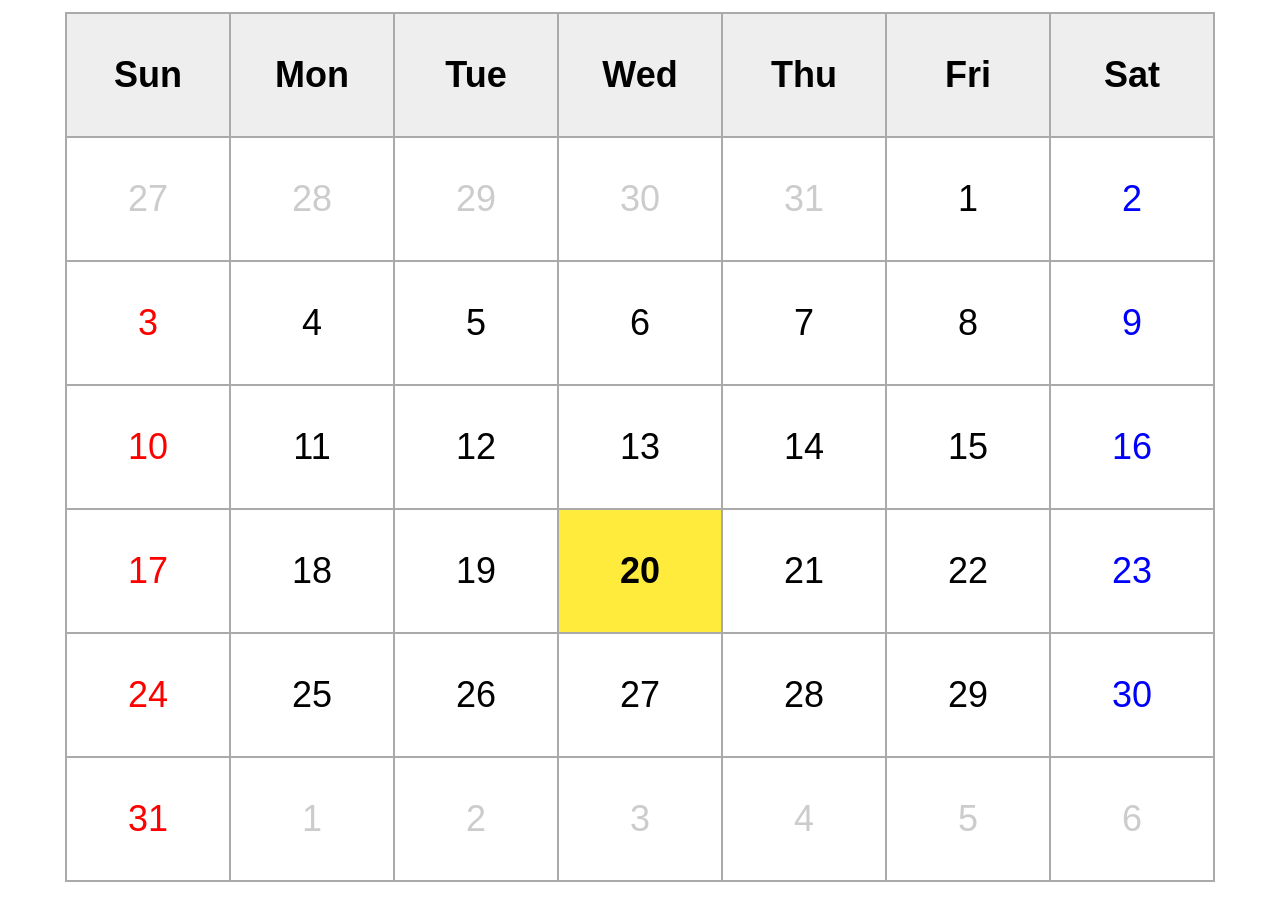
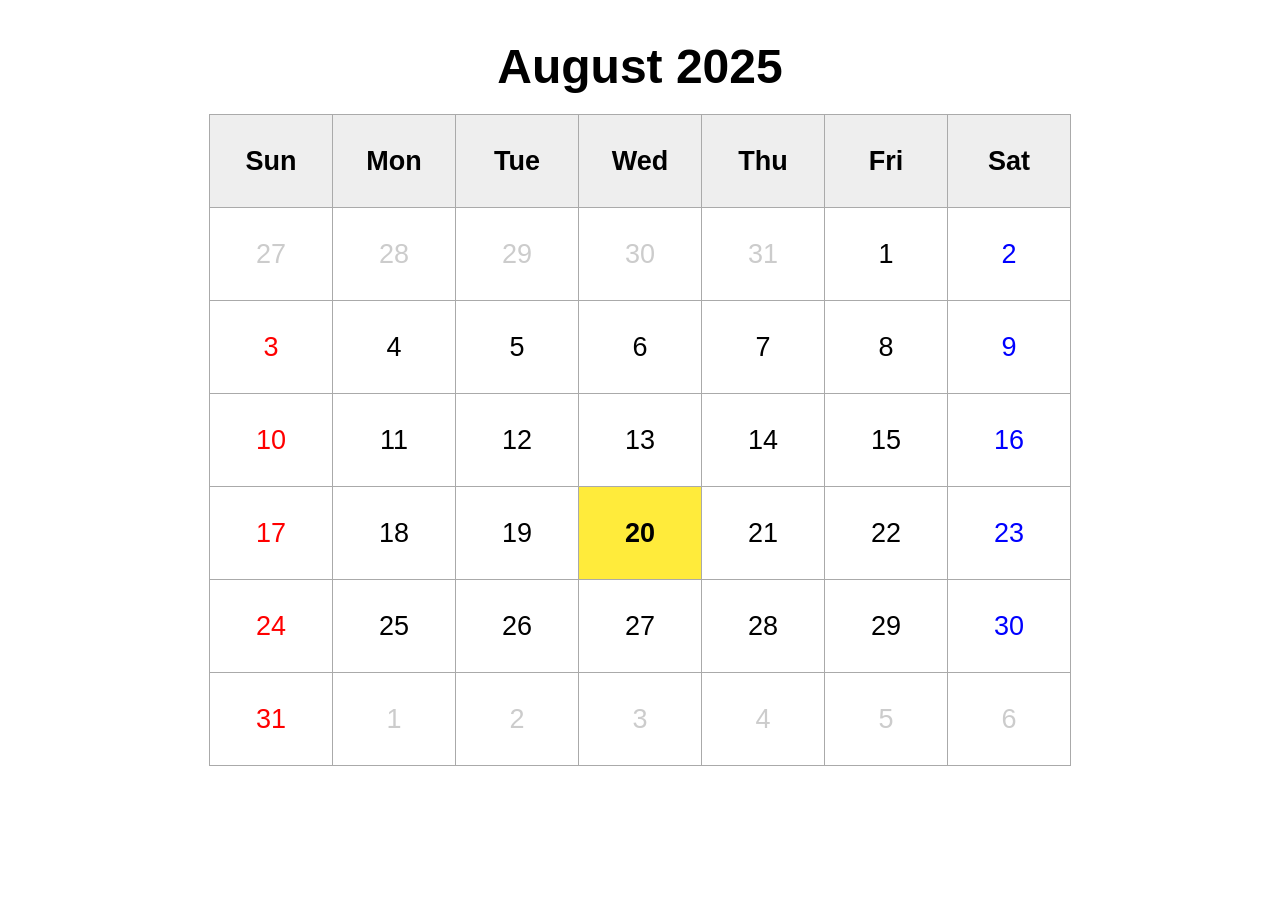
Before and after one commit to hashi486318/Hashicalendar, a plain HTML site: page index.html in a window 1280 px wide. After the commit the page ends 800 px from the top, so only its background shows below. Drawn offline with Linux system fonts and the light colour scheme; no server answers.

Commit message:
index.html を更新

```diff
--- a/index.html
+++ b/index.html
@@ -20,22 +20,22 @@
     }
     table {
       width: 100%;
-      max-width: 1600px; /* 800px → 2倍 */
+      max-width: 1200px; /* 800px → 2倍 */
       border-collapse: collapse;
-      margin: 20px auto; /* 10px → 20px */
+      margin: 15px auto; /* 10px → 20px */
     }
     th, td {
-      width: 160px;  /* 80px → 2倍 */
-      height: 120px; /* 60px → 2倍 */
+      width: 120px;  /* 80px → 2倍 */
+      height: 90px; /* 60px → 2倍 */
       text-align: center;
-      border: 2px solid #aaa; /* 1px → 2px */
-      font-size: 36px; /* 18px → 2倍 */
+      border: 1.5px solid #aaa; /* 1px → 2px */
+      font-size: 27px; /* 18px → 2倍 */
     }
     th {
       background: #eee;
     }
     h2 {
-      font-size: 64px; /* 32px → 2倍 */
+      font-size: 48px; /* 32px → 2倍 */
       margin: 20px 0;
      }
     .sunday {
```
